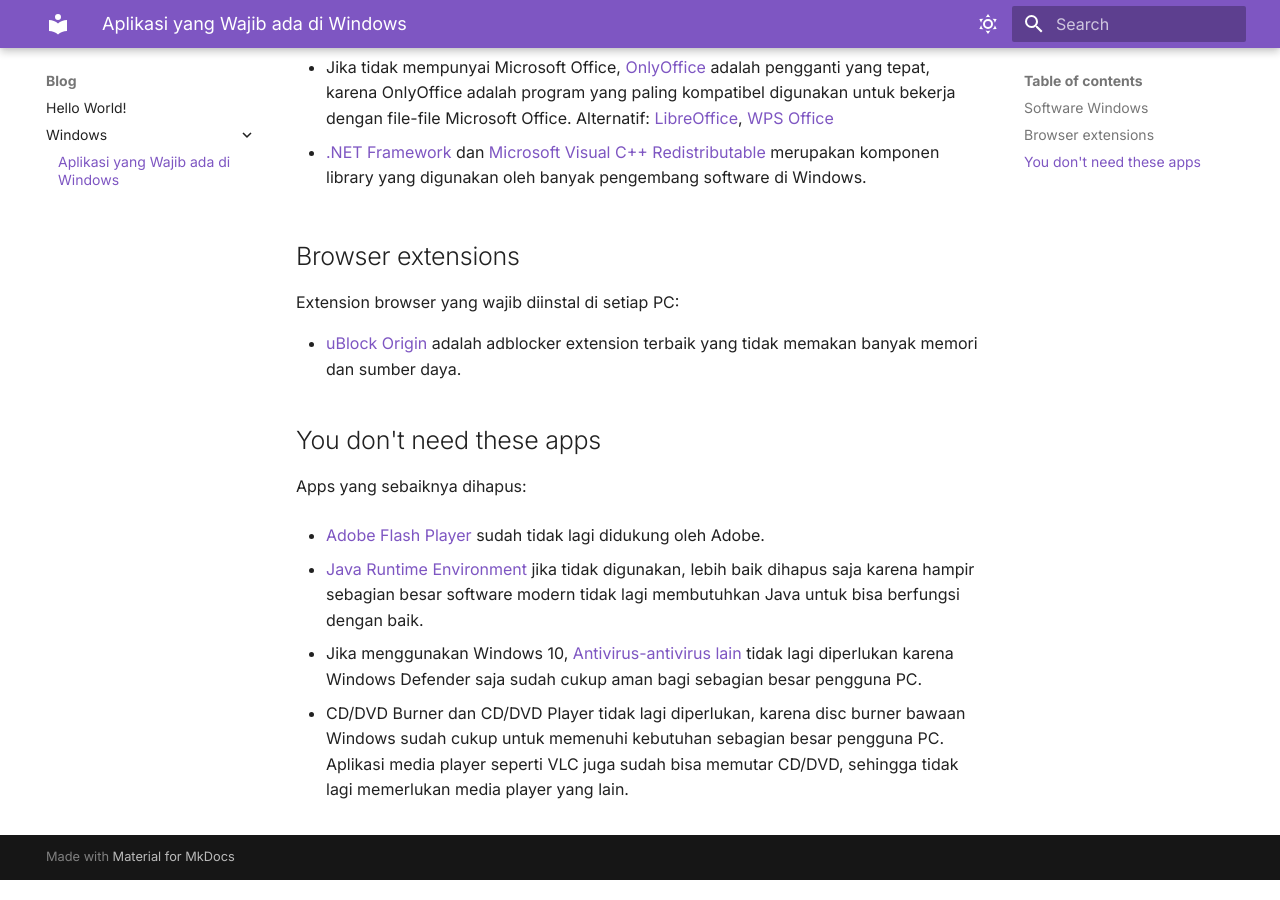
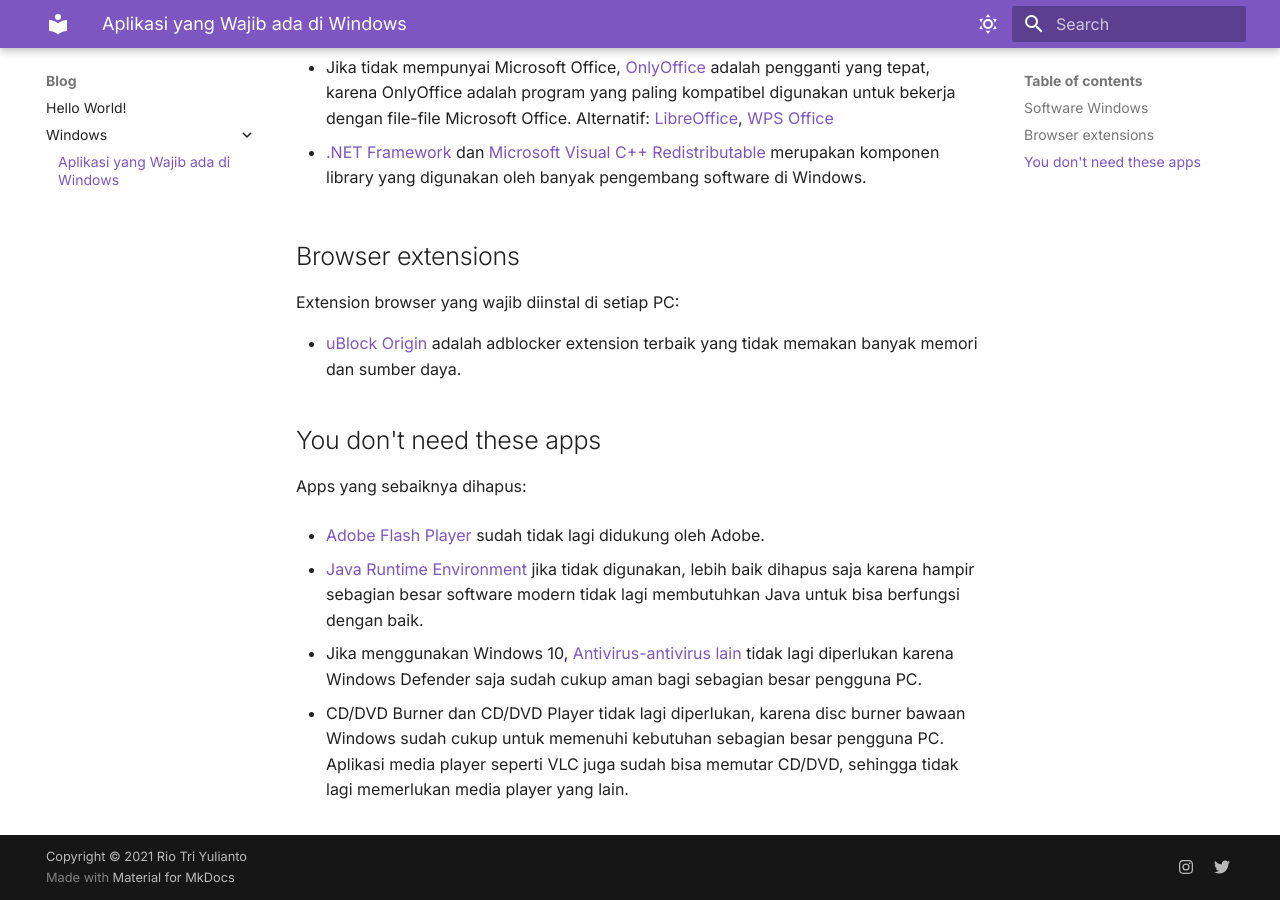
Before and after one commit to riotryulianto/blog, an MkDocs documentation site: the page built from docs/Windows/Aplikasi yang Wajib ada di Windows.md, in a window 1280 px wide and 900 px high, scrolled down 1334 px. Built offline with MkDocs 1.6.1 and Material for MkDocs 9.7.7, drawn with Linux system fonts in a browser that asks for light colours.

Commit message:
add copyright and social links

```diff
--- a/mkdocs.yml
+++ b/mkdocs.yml
@@ -43,3 +43,14 @@
 plugins:
   - search
   - roamlinks
+
+copyright: Copyright &copy; 2021 Rio Tri Yulianto
+
+extra:
+  social:
+    - icon: fontawesome/brands/instagram
+      link: https://instagram.com/riotryulianto
+      name: riotryulianto on Instagram
+    - icon: fontawesome/brands/twitter
+      link: https://twitter.com/riotyulianto
+      name: riotyulianto on Twitter
```
